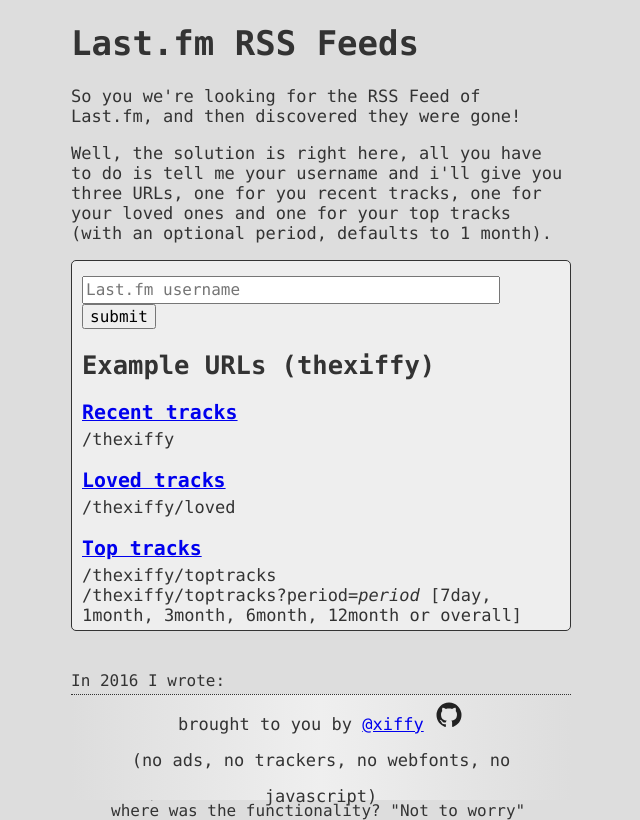
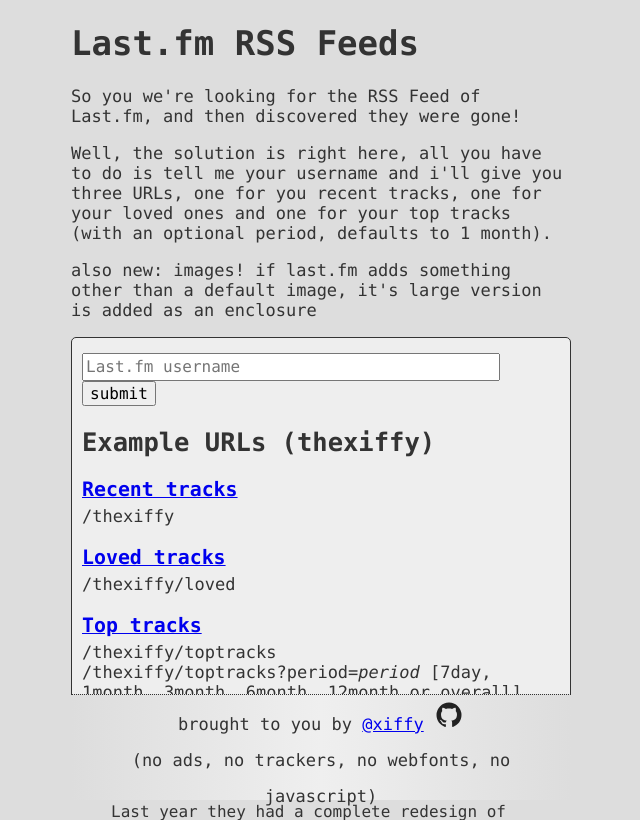
Before and after one commit to xiffy/lfm, a Flask app: page / in a window 1280 px wide. Shown: the top 820 px of the page, without its empty margins (319-959 px from the left). Run offline with Flask 3, Linux system fonts and the light colour scheme.

Commit message:
anounce it

```diff
--- a/lfm/templates/home.html
+++ b/lfm/templates/home.html
@@ -13,6 +13,7 @@
 <p>So you we're looking for the RSS Feed of Last.fm, and then discovered they were gone!</p>
 <p>Well, the solution is right here, all you have to do is tell me your username and i'll give you three URLs,
     one for you recent tracks, one for your loved ones  and one for your top tracks (with an optional period, defaults to 1 month).</p>
+<p>also new: images! if last.fm adds something other than a default image, it's large version is added as an enclosure</p>
 <div class="urlmaker">
     <form name="username" method="post">
         <input type="text" size="40" placeholder="Last.fm username" name="user" /><input type="submit" value="submit"/>
```
